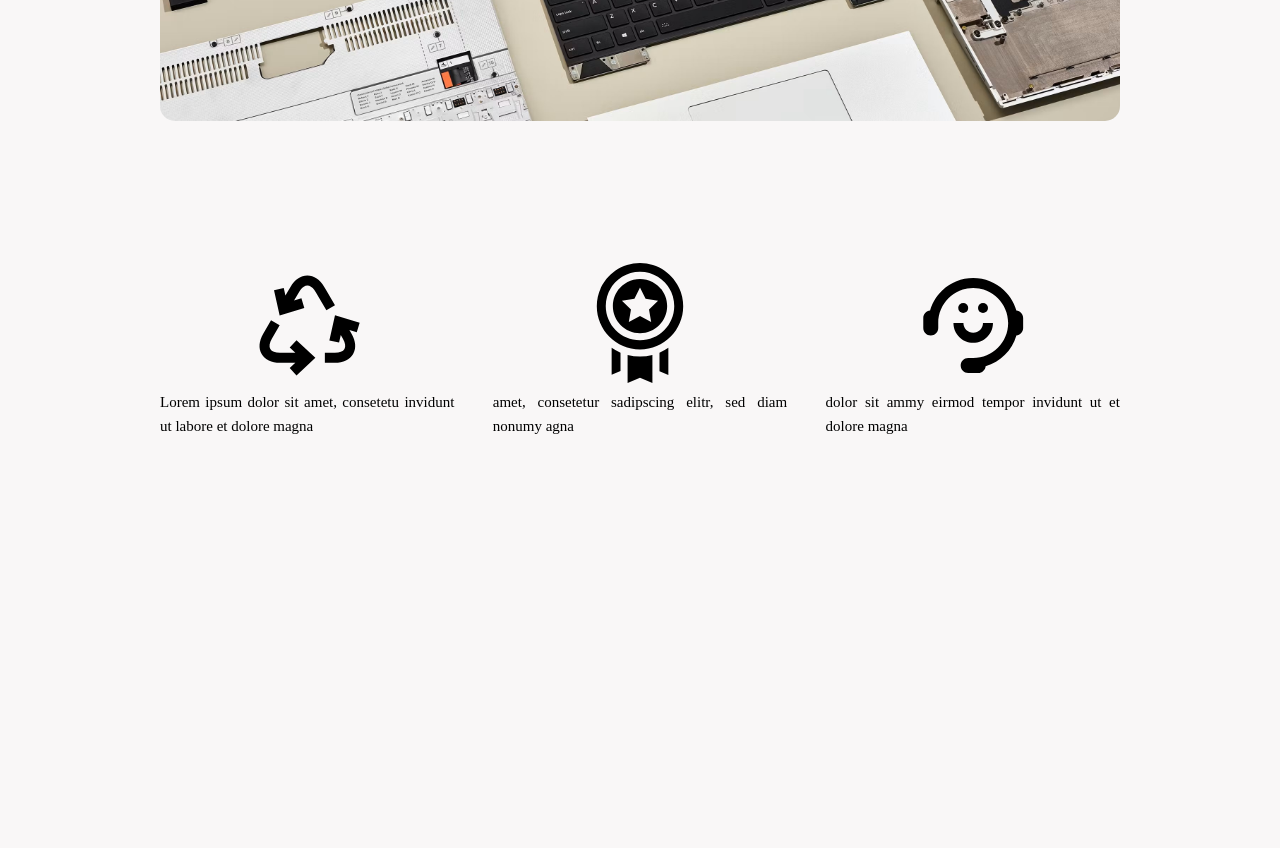
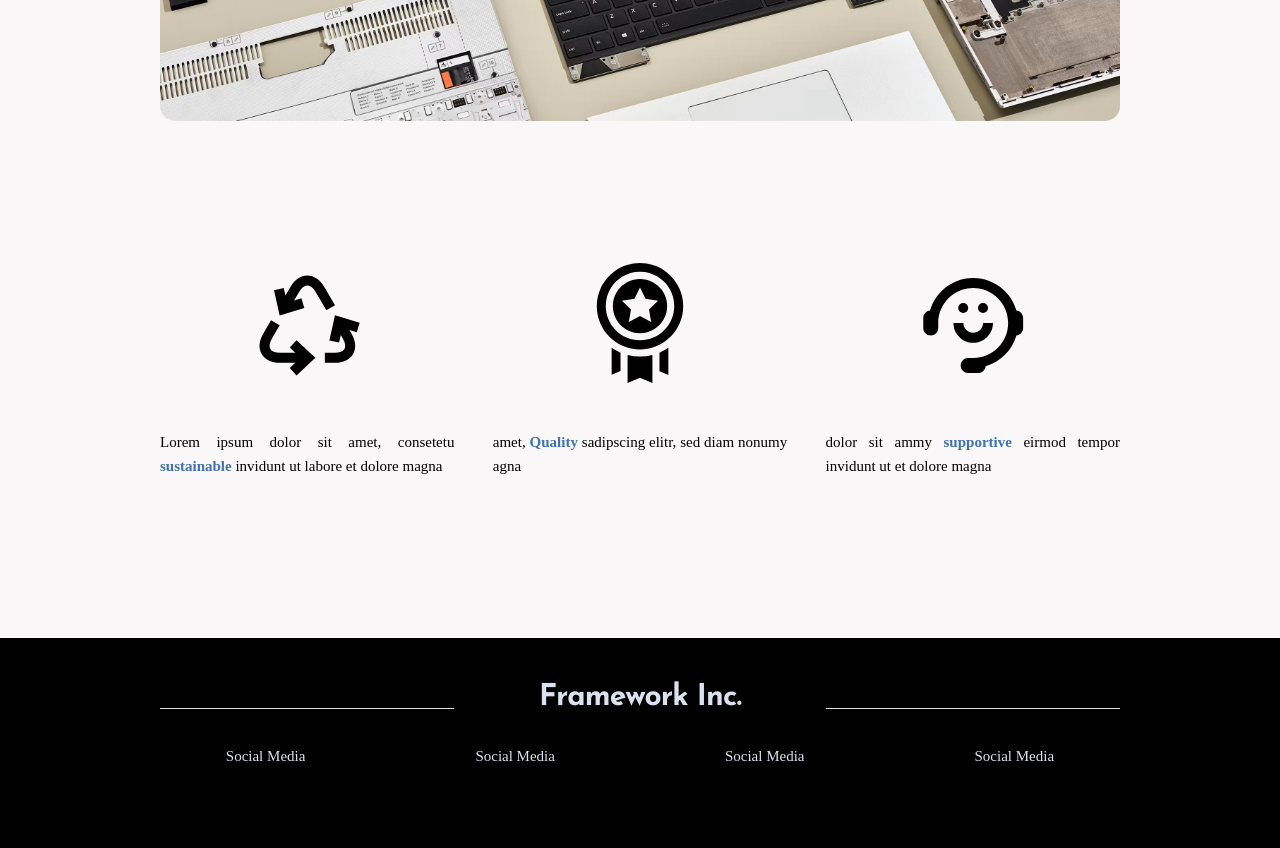
Before and after one commit to W4ppler/Framework_Website_cool, a website built with webpack: page index.html in a window 1280 px wide. Shown: the part 3268-4116 px from the top of the page. Before the commit the page ends 3851 px from the top, so only its background shows below. Built offline with nearby package versions, Linux system fonts and the light colour scheme; a web font is replaced by a local one.

Commit message:
GROßE SCHMERZEN

```diff
--- a/css/custom.css
+++ b/css/custom.css
@@ -14,12 +14,13 @@
   --light-bg: #F9F7F7;
   --light-bg-light: #DBE2EF;
   --light-highlight: #3F72AF;
+  --light-selected: #d5d5d5;
   --border-radius: 15px;
 }
 
 
 ::selection{
-  background-color: #d5d5d5;
+  background-color: var(--light-selected);
 }
 
 
@@ -163,6 +164,7 @@ nav {
 /* LOGOS */
 .logos div img{
   height: 8em;
+  margin-bottom: 5vh;
 }
 
 
@@ -170,3 +172,25 @@ nav {
 li{
   list-style-type: disc;
 }
+
+/*FOOTER*/
+footer{
+  background-color: var(--light-color);
+  width: 100vw;
+  margin: 0;
+  color: var(--light-bg-light);
+  text-align: center;
+  .container .row{
+    margin-bottom: 0;
+  }
+  .container{
+    margin-bottom: 0;
+
+  }
+  .row:first-of-type{
+    padding-top: 5vh;
+  }
+  .row:last-of-type{
+    padding-bottom: 10vh;
+  }
+}
--- a/index.html
+++ b/index.html
@@ -160,23 +160,50 @@
     <div  class="four columns">
       <img src="media/icons/sustainable.svg">
       <p>
-        Lorem ipsum dolor sit amet, consetetu invidunt ut labore et dolore magna
+        Lorem ipsum dolor sit amet, consetetu <strong>sustainable</strong> invidunt ut labore et dolore magna
       </p>
     </div>
     <div class="four columns">
       <img src="media/icons/quality.svg" >
       <p>
-        amet, consetetur sadipscing elitr, sed diam nonumy agna
+        amet, <strong>Quality</strong> sadipscing elitr, sed diam nonumy agna
       </p>
     </div>
     <div class="four columns">
       <img src="media/icons/support.svg" >
       <p>
-      dolor sit ammy eirmod tempor invidunt ut et dolore magna
+      dolor sit ammy <strong>supportive</strong> eirmod tempor invidunt ut et dolore magna
       </p>
     </div>
   </div>
 </div>
+<footer>
+    <div class="container">
+      <div class="row">
+        <div class="one-third column"><hr></div>
+        <div class="one-third column">
+          <h4>Framework Inc.</h4>
+        </div>
+        <div class="one-third column">
+          <hr>
+        </div>
+      </div>
+      <div class="row">
+        <div class="three columns">
+          Social Media
+        </div>
+        <div class="three columns">
+          Social Media
+        </div>
+        <div class="three columns">
+          Social Media
+        </div>
+        <div class="three columns">
+          Social Media
+        </div>
+      </div>
+    </div>
+</footer>
 
 <!-- End Document
   –––––––––––––––––––––––––––––––––––––––––––––––––– -->
```
